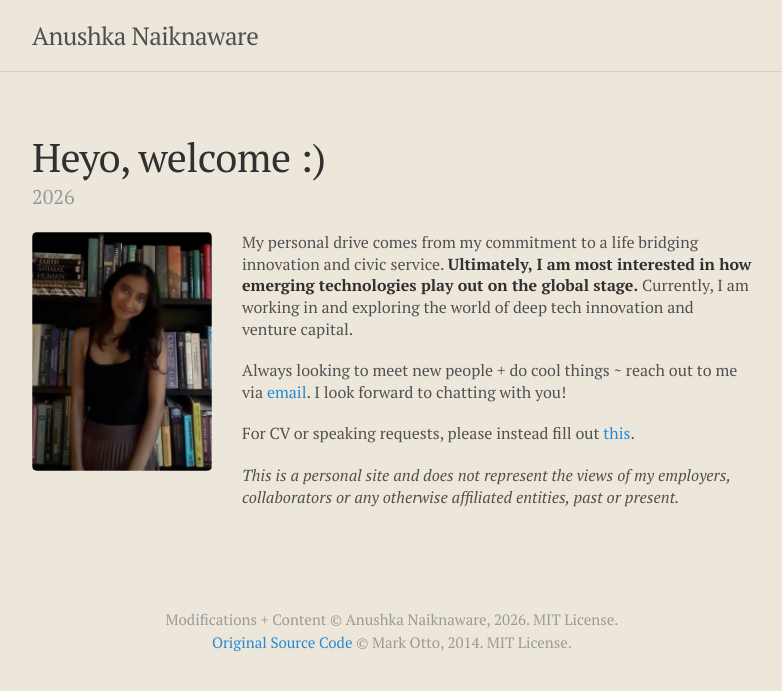
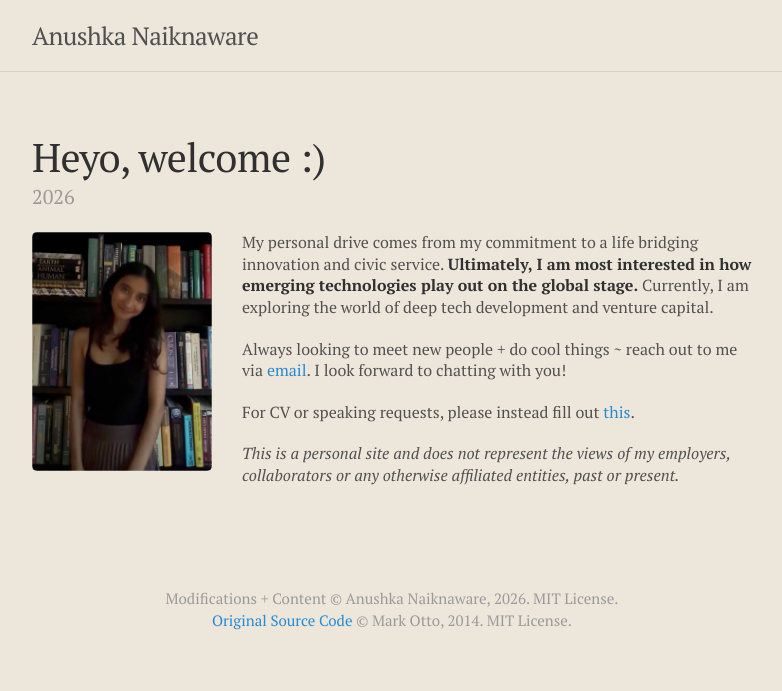
Before and after one commit to anushkanaiknaware/anushkanaiknaware.github.io, a Jekyll site: the page built from _posts/2026-08-20-home.md, in a window 1280 px wide. Shown: the top 691 px of the page, without its empty margins (248-1030 px from the left). Built offline with Jekyll 4.4.1, drawn with Linux system fonts in a browser that asks for light colours.

Commit message:
Update 2026-08-20-home.md

```diff
--- a/_posts/2026-08-20-home.md
+++ b/_posts/2026-08-20-home.md
@@ -8,7 +8,7 @@
 
 <div class="home-text" markdown="1">
 
-My personal drive comes from my commitment to a life bridging innovation and civic service. **Ultimately, I am most interested in how emerging technologies play out on the global stage.** Currently, I am working in and exploring the world of deep tech innovation and venture capital.
+My personal drive comes from my commitment to a life bridging innovation and civic service. **Ultimately, I am most interested in how emerging technologies play out on the global stage.** Currently, I am exploring the world of deep tech development and venture capital.
 
 Always looking to meet new people + do cool things ~ reach out to me via <a href="mailto:{{ site.author.email }}">email</a>. I look forward to chatting with you!
 
```
